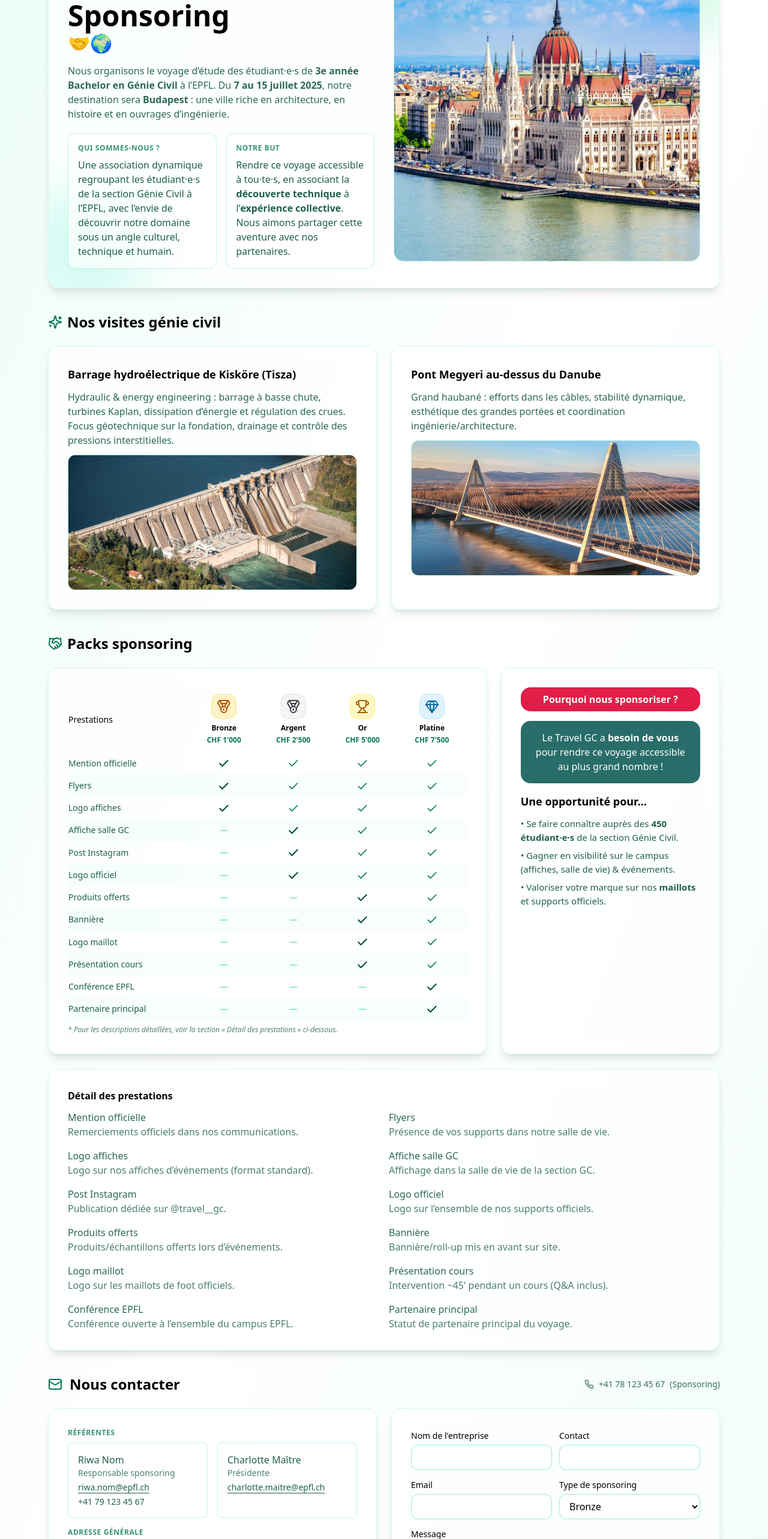
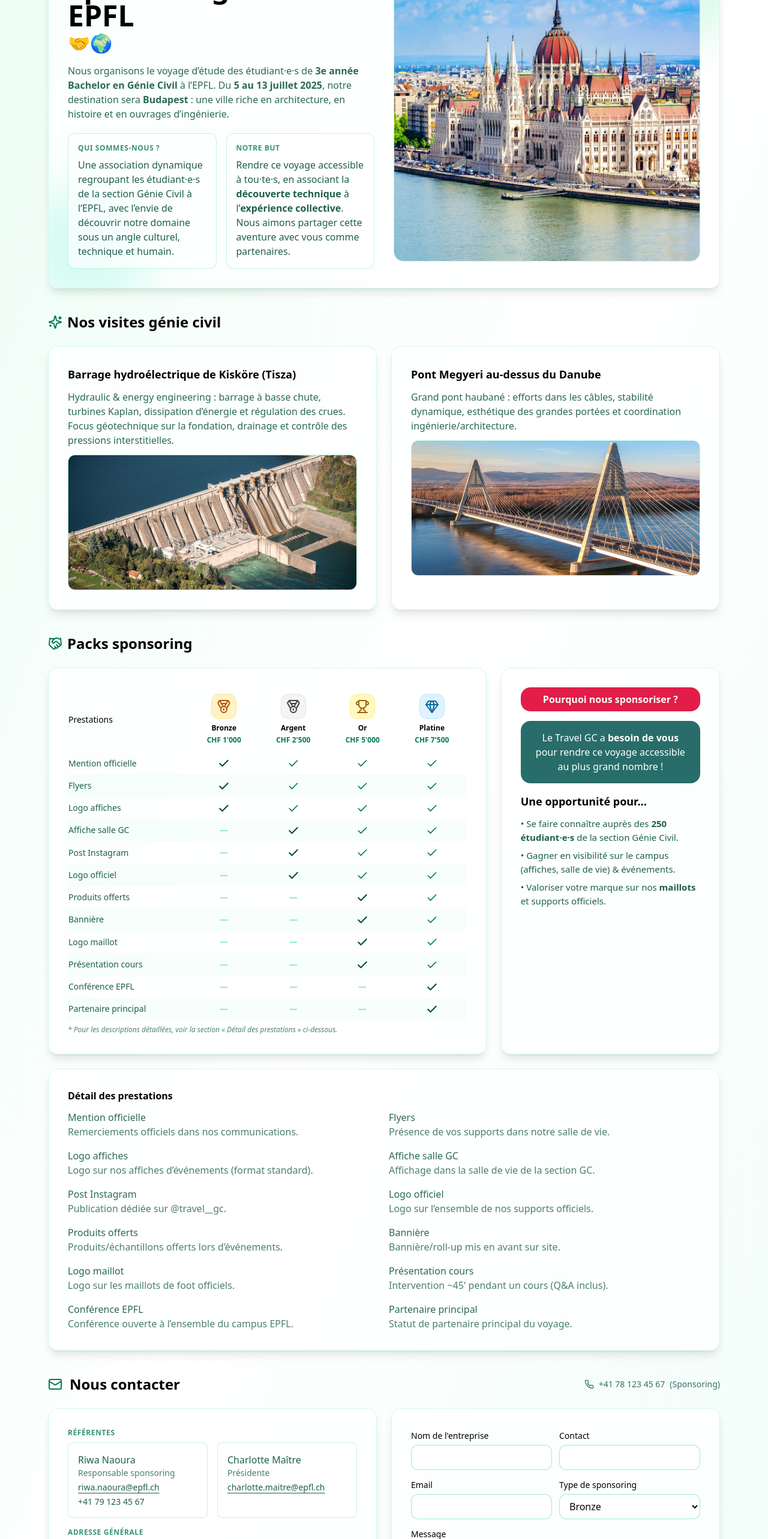
Before and after one commit to hugogebel-boop/TravelGC_siteweb, a React (Vite) app: page / in a window 1280 px wide. Shown: the part 234-2800 px from the top of the page at 60% size. Built offline with nearby package versions, Linux system fonts and the light colour scheme.

Commit message:
correction franco

```diff
--- a/src/sponsor/SponsorDeck.tsx
+++ b/src/sponsor/SponsorDeck.tsx
@@ -144,7 +144,7 @@
                         Voyage d’étude du Génie civil EPFL
                     </div>
                     <h1 className="mt-3 text-3xl md:text-5xl font-extrabold leading-tight">
-                        Travel GC — Sponsoring
+                        Sponsoring Travel GC EPFL
                     </h1>
                     <div
                         className="mt-1 text-2xl md:text-3xl select-none"
@@ -155,7 +155,7 @@
                     <p className="mt-4 text-emerald-900/85 leading-relaxed text-[15px] md:text-base">
                         Nous organisons le voyage d’étude des étudiant·e·s de{" "}
                         <b>3e année Bachelor en Génie Civil</b> à l’EPFL. Du{" "}
-                        <b>7 au 15 juillet 2025</b>, notre destination sera <b>Budapest</b> :
+                        <b>5 au 13 juillet 2025</b>, notre destination sera <b>Budapest</b> :
                         une ville riche en architecture, en histoire et en ouvrages
                         d’ingénierie.
                     </p>
@@ -179,7 +179,7 @@
                             <p className="mt-2 text-emerald-900/90 text-[15px] md:text-base leading-relaxed">
                                 Rendre ce voyage accessible à tou·te·s, en associant la{" "}
                                 <b>découverte technique</b> à l’<b>expérience collective</b>. Nous
-                                aimons partager cette aventure avec nos partenaires.
+                                aimons partager cette aventure avec vous comme partenaires.
                             </p>
                         </div>
                     </div>
@@ -223,7 +223,7 @@
         key: "megyeri",
         title: "Pont Megyeri au-dessus du Danube",
         blurb:
-            "Grand haubané : efforts dans les câbles, stabilité dynamique, esthétique des grandes portées et coordination ingénierie/architecture.",
+            "Grand pont haubané : efforts dans les câbles, stabilité dynamique, esthétique des grandes portées et coordination ingénierie/architecture.",
         img: img1,
     },
 ];
@@ -531,7 +531,7 @@
                         <div>
                             <div className="font-semibold text-lg">Une opportunité pour…</div>
                             <ul className="mt-3 space-y-2 text-emerald-900/90 text-[15px]">
-                                <li>• Se faire connaître auprès des <b>450 étudiant·e·s</b> de la section Génie Civil.</li>
+                                <li>• Se faire connaître auprès des <b>250 étudiant·e·s</b> de la section Génie Civil.</li>
                                 <li>• Gagner en visibilité sur le campus (affiches, salle de vie) & événements.</li>
                                 <li>• Valoriser votre marque sur nos <b>maillots</b> et supports officiels.</li>
                             </ul>
@@ -620,13 +620,13 @@
                                 </div>
                                 <div className="mt-2 grid sm:grid-cols-2 gap-4 text-emerald-900/90">
                                     <div className="rounded-lg border border-emerald-200/70 p-4 bg-white/60">
-                                        <div className="font-medium">Riwa Nom</div>
+                                        <div className="font-medium">Riwa Naoura</div>
                                         <div className="text-sm opacity-80">Responsable sponsoring</div>
                                         <a
                                             className="mt-1 block text-sm underline underline-offset-4 break-all"
-                                            href="mailto:chaimaa.ouchicha@epfl.ch"
+                                            href="mailto:riwa.naoura@epfl.ch"
                                         >
-                                            riwa.nom@epfl.ch
+                                            riwa.naoura@epfl.ch
                                         </a>
                                         <div className="text-sm mt-1">
                                             <a href="tel:+41782298451" className="hover:underline">
@@ -640,7 +640,7 @@
                                         <div className="text-sm opacity-80">Présidente</div>
                                         <a
                                             className="mt-1 block text-sm underline underline-offset-4 break-all"
-                                            href="mailto:margot.chapalain@epfl.ch"
+                                            href="mailto:charlotte.maitre@epfl.ch"
                                         >
                                             charlotte.maitre@epfl.ch
                                         </a>
```
